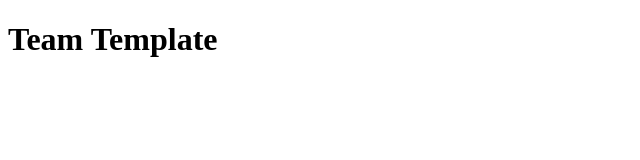
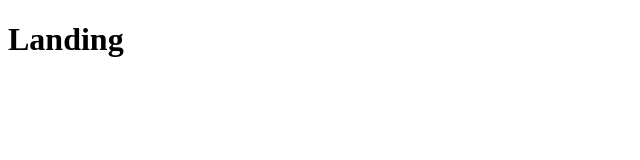
Before and after one commit to Roman126g/lending, a plain HTML site: page index.html in a window 1280 px wide. Shown: the whole page, without its empty margins (0-640 px from the left). Drawn offline with Linux system fonts and the light colour scheme.

Commit message:
command test

```diff
--- a/index.html
+++ b/index.html
@@ -1,5 +1,6 @@
 <!DOCTYPE html>
 <html lang="en">
+
 <head>
     <meta charset="UTF-8">
     <meta http-equiv="X-UA-Compatible" content="IE=edge">
@@ -7,9 +8,10 @@
     <title>Document</title>
     <link rel="shortcut icon" href="https://placekitten.com/96/139" type="image/x-icon">
 </head>
+
 <body>
     <header>
-        <h1>Team Template</h1>
+        <h1>Landing</h1>
     </header>
     <main>
 
@@ -18,4 +20,5 @@
 
     </footer>
 </body>
+
 </html>
```
